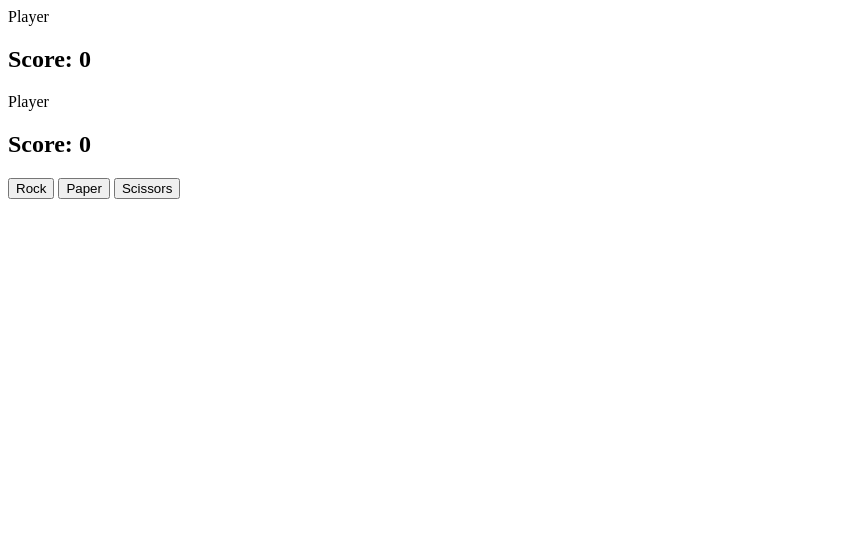
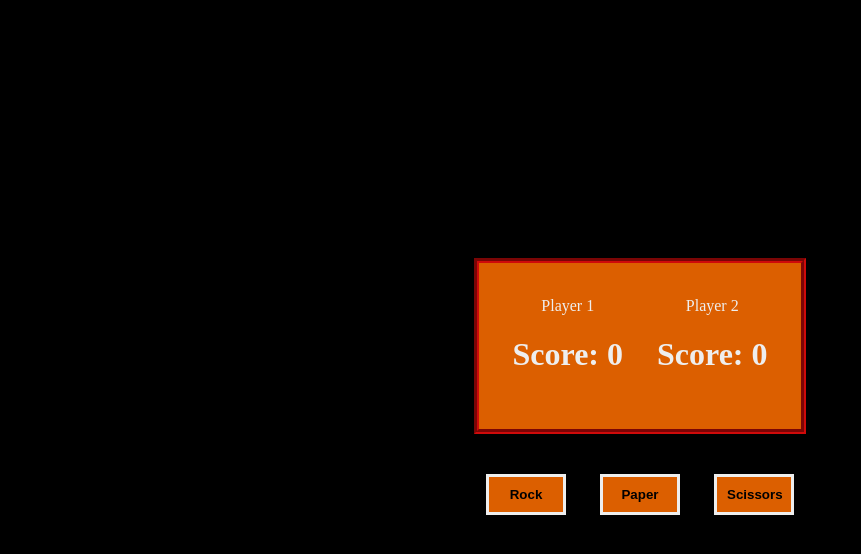
Before and after one commit to Trxllest/RockPaperScissors, a plain HTML site: page index.html in a window 1280 px wide. Shown: the whole page, without its empty margins (0-861 px from the left). Drawn offline with Linux system fonts and the light colour scheme.

Commit message:
Add styling

```diff
--- a/index.html
+++ b/index.html
@@ -2,25 +2,26 @@
 <html lang="en">
 <head>
     <meta charset="UTF-8">
+    <link rel="stylesheet" href="rps.css">
     <meta name="viewport" content="width=device-width, initial-scale=1.0">
 
-    <title>Document</title>
+    <title>Rock Paper Scissors</title>
 </head>
 <body>
 
 
     <div id="scoreBox">
         <div class="player">
-            <div id="icon">Player</div>
-            <h2>Score: <span class="pScore">0</span></h2>
+            <div id="icon">Player 1 </div>
+            <h1>Score: <span class="pScore">0</span></h1>
         </div>
-        <div class="cpu">
-            <div id="icon">Player</div>
-            <h2>Score: <span class="cScore">0</span></h2>
+        <div class="player">
+            <div id="icon">Player 2 </div>
+            <h1>Score: <span class="cScore">0</span></h1>
         </div>
     </div>
-    <div id="results"></div>
-    <div>
+    <h2 id="results"></h2>
+    <div id="buttons">
         <button id="rockButton">Rock</button>
         <button id="paperButton">Paper</button>
         <button id="scissorsButton">Scissors</button>
--- /dev/null
+++ b/rps.css
@@ -0,0 +1,37 @@
+body {
+    display: flex;
+    flex-direction: column;
+    align-items: center;
+    padding: 250px;
+    background-color: #000000;
+    color: #EEEEEE;
+}
+
+
+#scoreBox, #buttons {
+    display: flex;
+    gap: 34px;
+    text-align: center;
+}
+
+#scoreBox {
+    background-color: #DC5F00;
+    padding: 34px;
+    border: 5px groove #CF0A0A;
+}
+
+#results {
+    margin: 20px;
+    text-align: center;
+    width: 250px;
+}
+
+button {
+    height: auto;
+    width: 80px;
+    padding: 10px;
+    background-color: #DC5F00;
+    color: #000000;
+    border: 3px solid #EEEEEE;
+    font-weight: 700;
+}
```
